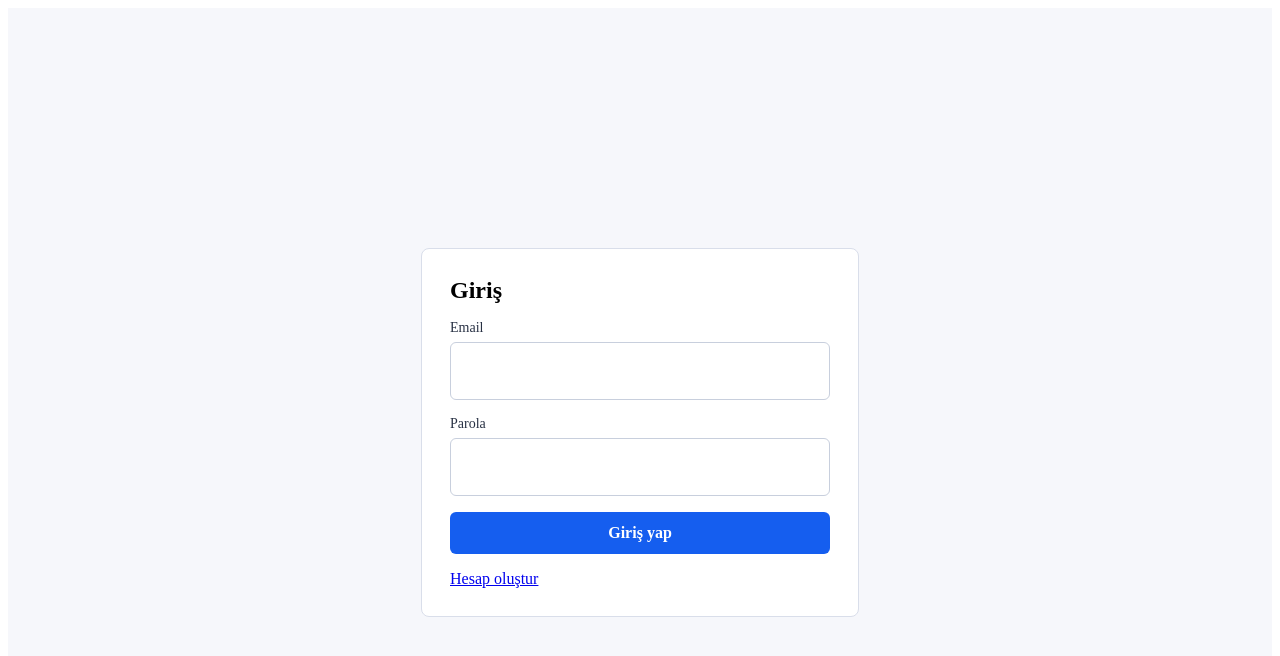
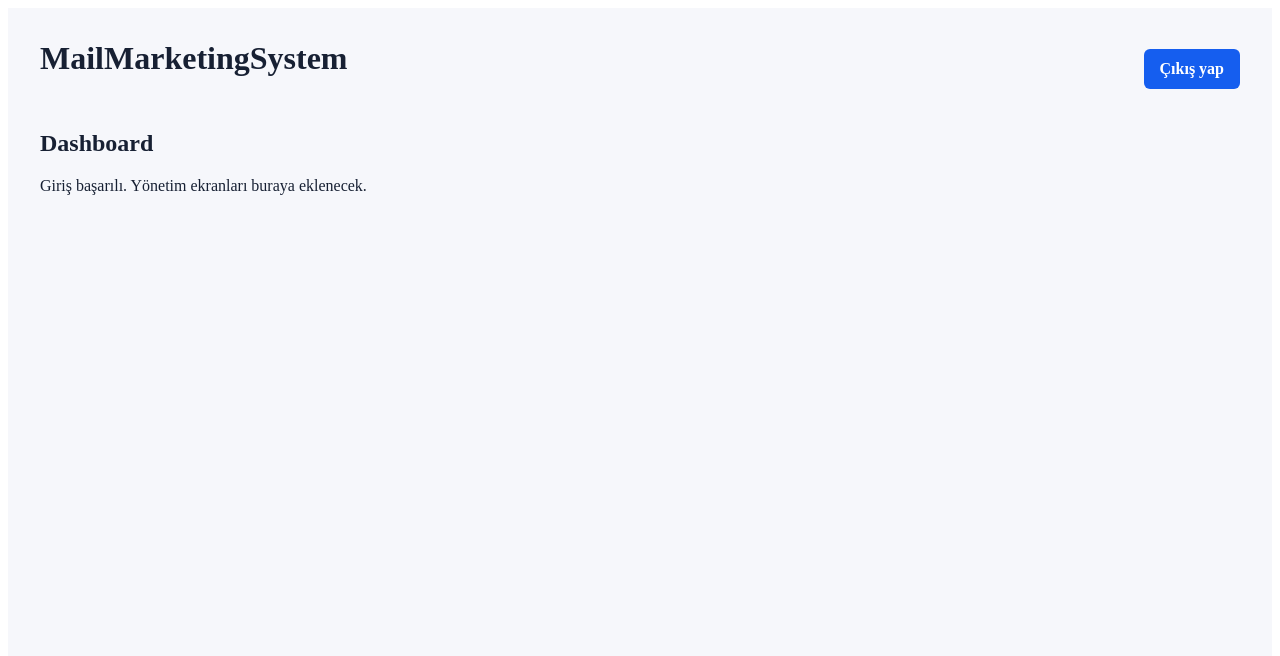
Before and after one commit to teomandakoglu/mail-marketing-system, an Angular app in the folder MailMarketing.UI/: page /dashboard in a window 1280 px wide. Before the commit this address led to /auth/login. Shown: the top 656 px of the page. Built offline with nearby package versions, Linux system fonts and the light colour scheme; sample sign-in values are in the browser's storage.

Commit message:
fix: route successful login to dashboard

```diff
--- a/MailMarketing.UI/src/app/app.routes.ts
+++ b/MailMarketing.UI/src/app/app.routes.ts
@@ -1,6 +1,12 @@
 import { Routes } from '@angular/router';
+import { authGuard } from './core/guards/auth.guard';
 
 export const routes: Routes = [
+  {
+    path: 'dashboard',
+    canActivate: [authGuard],
+    loadComponent: () => import('./features/dashboard/dashboard').then(component => component.Dashboard)
+  },
   {
     path: 'auth/login',
     loadComponent: () => import('./features/auth/login/login').then(component => component.Login)
@@ -11,7 +17,7 @@ export const routes: Routes = [
   },
   {
     path: '',
-    redirectTo: 'auth/login',
+    redirectTo: 'dashboard',
     pathMatch: 'full'
   },
   {
--- a/MailMarketing.UI/src/app/features/auth/login/login.ts
+++ b/MailMarketing.UI/src/app/features/auth/login/login.ts
@@ -34,7 +34,7 @@ export class Login {
     this.authService.login(this.form.getRawValue()).subscribe({
       next: () => {
         this.isSubmitting = false;
-        void this.router.navigate(['/']);
+        void this.router.navigate(['/dashboard']);
       },
       error: () => {
         this.isSubmitting = false;
--- /dev/null
+++ b/MailMarketing.UI/src/app/features/dashboard/dashboard.html
@@ -0,0 +1,11 @@
+<main class="dashboard">
+  <header>
+    <h1>MailMarketingSystem</h1>
+    <button type="button" (click)="logout()">Çıkış yap</button>
+  </header>
+
+  <section>
+    <h2>Dashboard</h2>
+    <p>Giriş başarılı. Yönetim ekranları buraya eklenecek.</p>
+  </section>
+</main>
--- /dev/null
+++ b/MailMarketing.UI/src/app/features/dashboard/dashboard.scss
@@ -0,0 +1,31 @@
+.dashboard {
+  min-height: 100vh;
+  padding: 32px;
+  background: #f6f7fb;
+  color: #172033;
+}
+
+header {
+  display: flex;
+  align-items: center;
+  justify-content: space-between;
+  gap: 16px;
+  margin-bottom: 32px;
+}
+
+h1,
+h2,
+p {
+  margin-top: 0;
+}
+
+button {
+  min-height: 40px;
+  padding: 0 16px;
+  border: 0;
+  border-radius: 6px;
+  background: #155eef;
+  color: #ffffff;
+  font: inherit;
+  font-weight: 600;
+}
--- /dev/null
+++ b/MailMarketing.UI/src/app/features/dashboard/dashboard.ts
@@ -0,0 +1,18 @@
+import { Component, inject } from '@angular/core';
+import { Router } from '@angular/router';
+import { AuthService } from '../../core/services/auth.service';
+
+@Component({
+  selector: 'app-dashboard',
+  templateUrl: './dashboard.html',
+  styleUrl: './dashboard.scss'
+})
+export class Dashboard {
+  private readonly authService = inject(AuthService);
+  private readonly router = inject(Router);
+
+  protected logout(): void {
+    this.authService.logout();
+    void this.router.navigate(['/auth/login']);
+  }
+}
```
